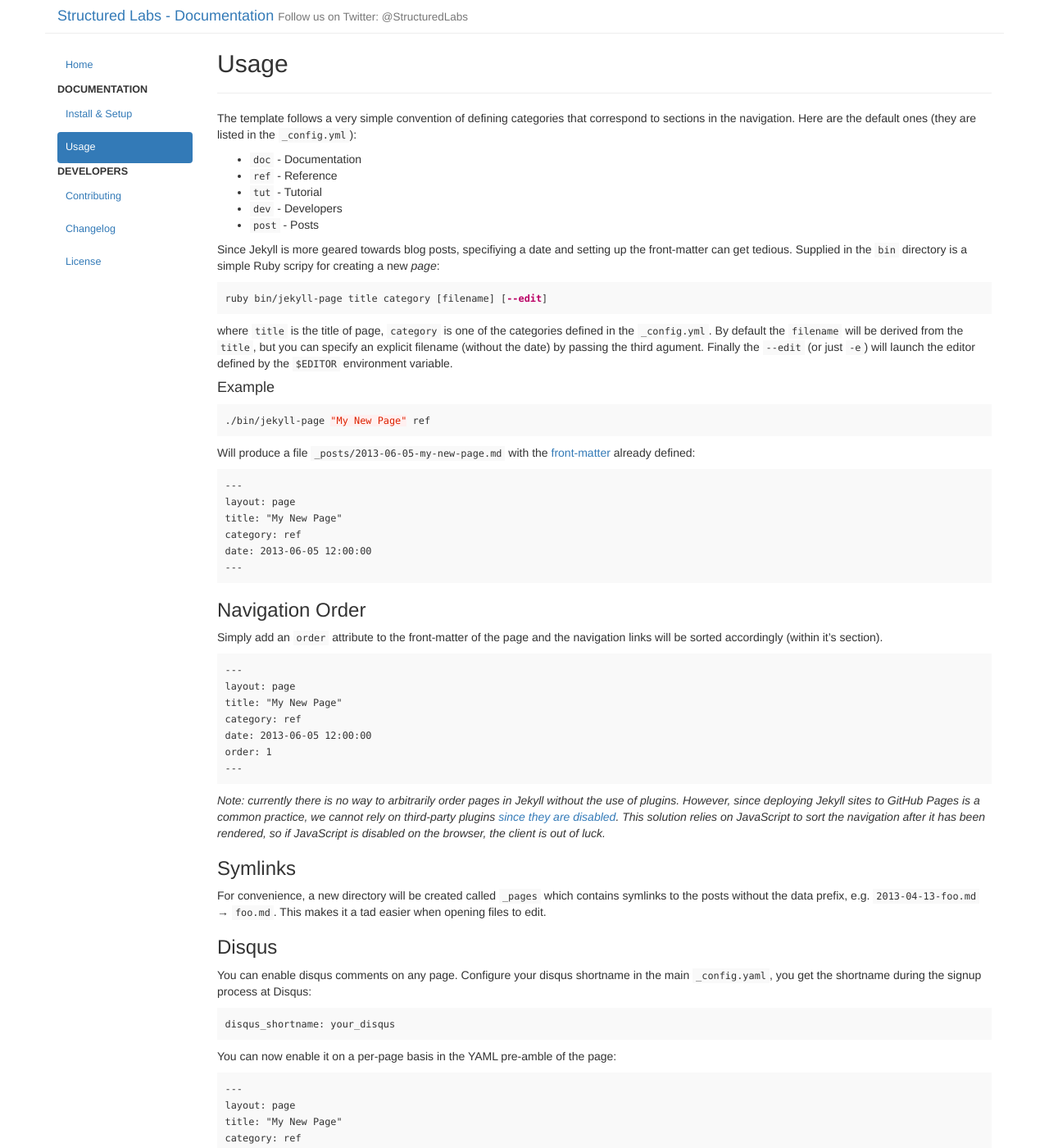
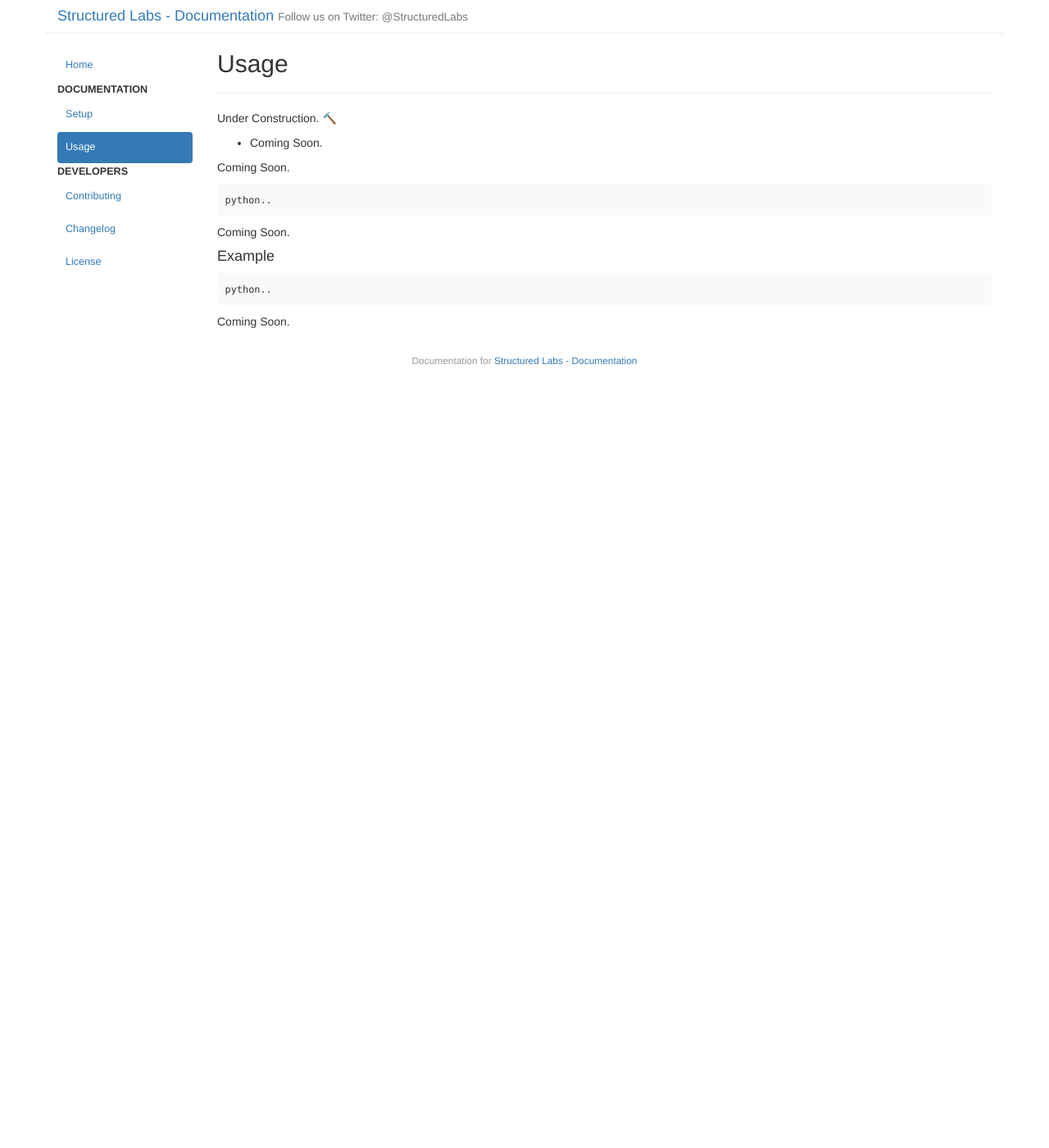
Before and after one commit to StructuredLabs/docs, a Jekyll site: the page built from _posts/2023-02-14-usage.md, in a window 1280 px wide and 1400 px high. Shown: the whole window at 82% size. Built offline with Jekyll 4.4.1, drawn with Linux system fonts in a browser that asks for light colours; some of the changed text lies outside the part shown.

Commit message:
Customize Docs Template

````diff
--- a/_posts/2023-02-14-usage.md
+++ b/_posts/2023-02-14-usage.md
@@ -2,93 +2,27 @@
 layout: page
 title: "Usage"
 category: doc
-date: 2013-06-06 08:55:36
+date: 2023-02-18
 order: 1
 ---
 
-The template follows a very simple convention of defining categories that correspond to sections in the navigation. Here are the default ones (they are listed in the `_config.yml`):
+Under Construction. 🔨
 
-- `doc` - Documentation
-- `ref` - Reference
-- `tut` - Tutorial
-- `dev` - Developers
-- `post` - Posts
+- Coming Soon.
 
-Since Jekyll is more geared towards blog posts, specifiying a date and setting up the front-matter can get tedious. Supplied in the `bin` directory is a simple Ruby scripy for creating a new _page_:
+
+Coming Soon.
 
 ```bash
-ruby bin/jekyll-page title category [filename] [--edit]
+python..
 ```
 
-where `title` is the title of page, `category` is one of the categories defined in the `_config.yml`. By default the `filename` will be derived from the `title`, but you can specify an explicit filename (without the date) by passing the third agument. Finally the `--edit` (or just `-e`) will launch the editor defined by the `$EDITOR` environment variable.
+Coming Soon.
 
 #### Example
 
 ```bash
-./bin/jekyll-page "My New Page" ref
+python..
 ```
 
-Will produce a file `_posts/2013-06-05-my-new-page.md` with the [front-matter](http://jekyllrb.com/docs/frontmatter/) already defined:
-
-```html
----
-layout: page
-title: "My New Page"
-category: ref
-date: 2013-06-05 12:00:00
----
-```
-
-### Navigation Order
-
-Simply add an `order` attribute to the front-matter of the page and the navigation links will be sorted accordingly (within it's section).
-
-```html
----
-layout: page
-title: "My New Page"
-category: ref
-date: 2013-06-05 12:00:00
-order: 1
----
-```
-
-_Note: currently there is no way to arbitrarily order pages in Jekyll without the use of plugins. However, since deploying Jekyll sites to GitHub Pages is a common practice, we cannot rely on third-party plugins [since they are disabled](https://help.github.com/articles/pages-don-t-build-unable-to-run-jekyll#unsafe-plugins). This solution relies on JavaScript to sort the navigation after it has been rendered, so if JavaScript is disabled on the browser, the client is out of luck._
-
-### Symlinks
-
-For convenience, a new directory will be created called `_pages` which contains symlinks to the posts without the data prefix, e.g. `2013-04-13-foo.md` &rarr; `foo.md`. This makes it a tad easier when opening files to edit.
-
-### Disqus
-
-You can enable disqus comments on any page.  Configure your disqus shortname in the main ```_config.yaml```, you get the shortname during the signup process at Disqus:
-
-```html
-disqus_shortname: your_disqus
-```
-
-You can now enable it on a per-page basis in the YAML pre-amble of the page:
-
-```html
----
-layout: page
-title: "My New Page"
-category: ref
-date: 2013-06-05 12:00:00
-disqus: 1
----
-```
-
-### Google Analytics
-
-You can use Google Analytics to track visits to your site, once you configured your site at Google you'll get a site ID that looks something like ```UA-99999999-9```, to activate it on all your pages configure the ```_config.yaml```:
-
-```html
-google_analytics_id: 'UA-99999999-9'
-```
-
-If you do not wish this feature enabled you must set it to an empty string:
-
-```html
-google_analytics_id: ''
-```
+Coming Soon.
````
Also changed, not shown: _posts/2023-02-13-setup.md (+6 -6 lines), _posts/2023-02-15-changelog.md (+1 -33 lines), _posts/2023-02-16-license.md (+10 -19 lines), _posts/2023-02-17-contributing.md (+1 -1 lines).
